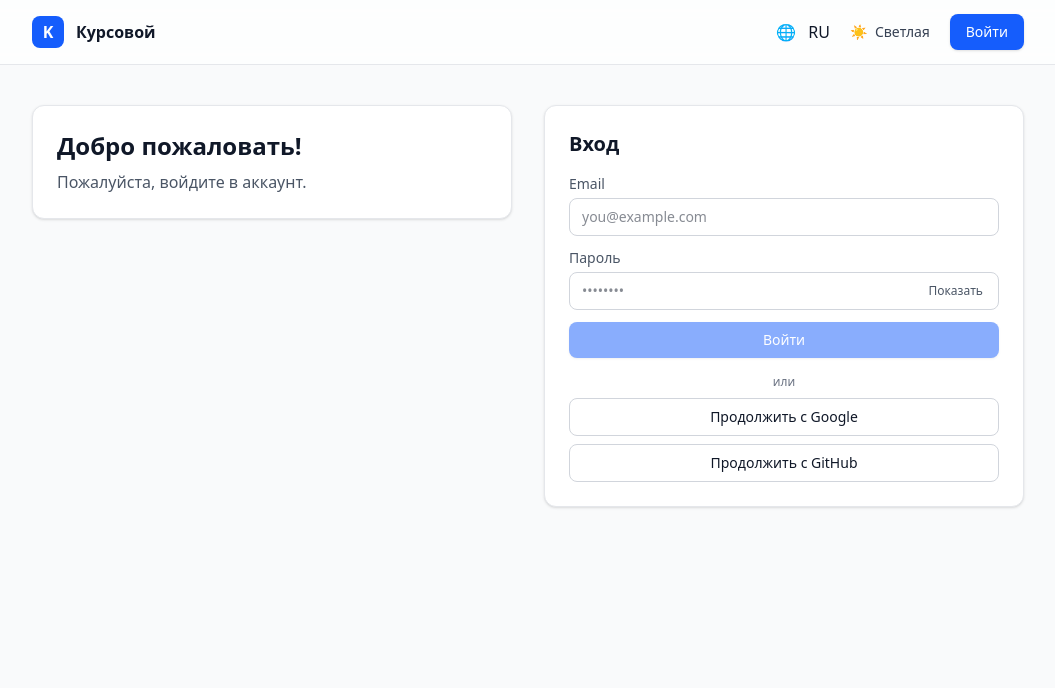
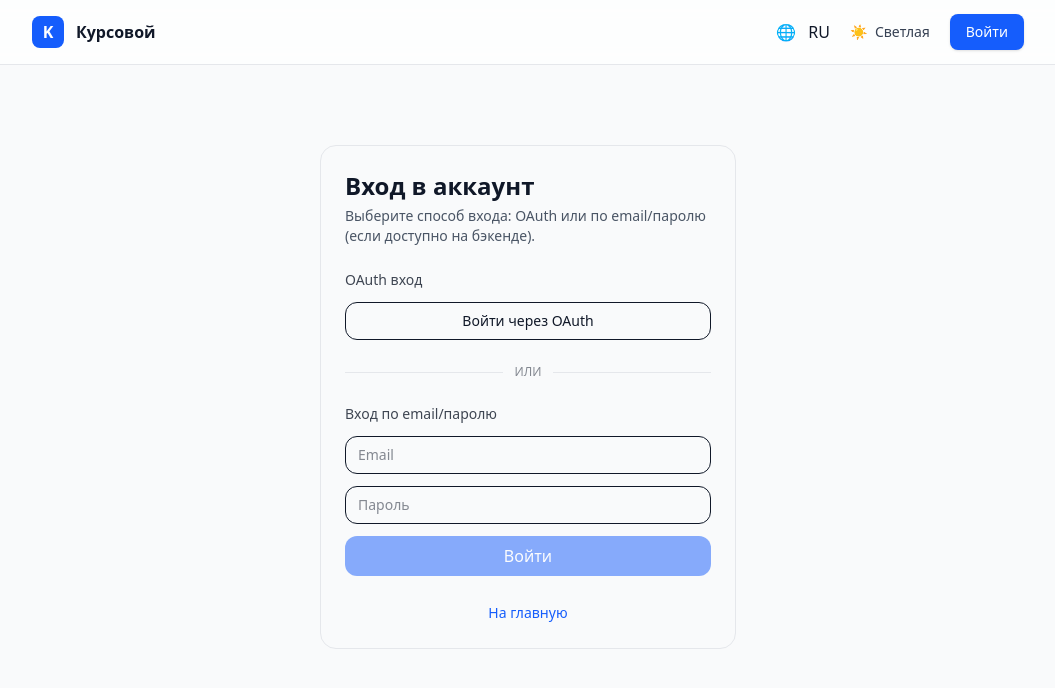
Before and after one commit to a788136/kursovaia-frontend-new, a React (Vite) app: page /login in a window 1280 px wide. Before the commit this address led to /. Shown: the top 688 px of the page, without its empty margins (112-1167 px from the left). Built offline with nearby package versions, Linux system fonts and the light colour scheme; no server answers.

Commit message:
login page

```diff
--- a/src/App.jsx
+++ b/src/App.jsx
@@ -11,9 +11,10 @@ import InventoryDetails from './pages/InventoryDetails';
 import InventoryEdit from './pages/InventoryEdit';
 import RequireAdmin from './components/routing/RequireAdmin';
 import AdminPanel from './pages/AdminPanel';
+import LoginPage from './pages/LoginPage';
 
 function ProtectedRoute({ isAuthed, children }) {
-  if (!isAuthed) return <Navigate to="/" replace />;
+  if (!isAuthed) return <Navigate to="/login" replace />;
   return children;
 }
 
@@ -24,7 +25,7 @@ export default function App() {
   const [loading, setLoading] = useState(true);
   const navigate = useNavigate();
 
-  // Считываем токен из hash после OAuth: #/oauth?token=...
+  // Забираем токен из hash после OAuth: #/oauth?token=...
   useEffect(() => {
     const hash = window.location.hash || '';
     if (hash.startsWith('#/oauth')) {
@@ -32,7 +33,7 @@ export default function App() {
       const token = q.get('token');
       if (token) {
         setToken(token);
-        // маленький фикс: используем window.history
+        // аккуратный replace state (без history.push)
         window.history.replaceState(null, '', '/');
         navigate('/', { replace: true });
       }
@@ -42,8 +43,7 @@ export default function App() {
   // Тема
   useEffect(() => {
     const root = document.documentElement;
-    if (theme === 'dark') root.classList.add('dark');
-    else root.classList.remove('dark');
+    if (theme === 'dark') root.classList.add('dark'); else root.classList.remove('dark');
     localStorage.setItem('theme', theme);
   }, [theme]);
 
@@ -117,13 +117,28 @@ export default function App() {
             }
           />
 
-          {/* Список */}
+          {/* новая страница логина */}
+          <Route
+            path="/login"
+            element={
+              <LoginPage
+                user={user}
+                lang={lang}
+                onLoggedIn={(u) => {
+                  setUser(u);
+                  navigate('/', { replace: true });
+                }}
+              />
+            }
+          />
+
+          {/* список */}
           <Route path="/inventories" element={<AllInventories />} />
 
-          {/* Страница инвентаризации */}
+          {/* страница инвентаризации */}
           <Route path="/inventories/:id" element={<InventoryDetails user={user} lang={lang} />} />
 
-          {/* Отдельная страница редактирования */}
+          {/* отдельная страница редактирования */}
           <Route
             path="/inventories/:id/edit"
             element={
@@ -142,7 +157,7 @@ export default function App() {
             }
           />
 
-          {/* Страница администратора */}
+          {/* страница администратора */}
           <Route
             path="/admin"
             element={
@@ -152,7 +167,7 @@ export default function App() {
             }
           />
 
-          {/* Фолбэк */}
+          {/* фолбэк */}
           <Route path="*" element={<Navigate to="/" replace />} />
         </Routes>
       </main>
--- a/src/components/Navbar.jsx
+++ b/src/components/Navbar.jsx
@@ -35,7 +35,7 @@ export default function Navbar({ user, setUser, theme, setTheme, lang = 'ru', se
             <UserMenu user={user} onLogout={handleLogout} lang={lang} />
           ) : (
             <a
-              href="#login"
+              href="/login"
               onClick={(e) => {
                 e.preventDefault();
                 window.scrollTo({ top: document.body.scrollHeight, behavior: 'smooth' });
--- /dev/null
+++ b/src/pages/LoginPage.jsx
@@ -0,0 +1,176 @@
+// src/pages/LoginPage.jsx
+import React, { useMemo, useState } from 'react';
+import { useNavigate, Navigate } from 'react-router-dom';
+import { authService } from '../services/authService';
+import { getToken } from '../api/token';
+
+const DICT = {
+  ru: {
+    title: 'Вход в аккаунт',
+    subtitle: 'Выберите способ входа: OAuth или по email/паролю (если доступно на бэкенде).',
+    oauthTitle: 'OAuth вход',
+    emailTitle: 'Вход по email/паролю',
+    email: 'Email',
+    password: 'Пароль',
+    signIn: 'Войти',
+    or: 'или',
+    alreadyAuthed: 'Вы уже авторизованы.',
+    backHome: 'На главную',
+    providerGoogle: 'Войти через Google',
+    providerGithub: 'Войти через GitHub',
+    providerGeneric: 'Войти через OAuth',
+    errorLogin: 'Не удалось войти',
+  },
+  en: {
+    title: 'Sign in',
+    subtitle: 'Choose a sign-in method: OAuth or email/password (if backend supports it).',
+    oauthTitle: 'OAuth login',
+    emailTitle: 'Email/Password login',
+    email: 'Email',
+    password: 'Password',
+    signIn: 'Sign in',
+    or: 'or',
+    alreadyAuthed: 'You are already signed in.',
+    backHome: 'Back to Home',
+    providerGoogle: 'Sign in with Google',
+    providerGithub: 'Sign in with GitHub',
+    providerGeneric: 'Sign in with OAuth',
+    errorLogin: 'Failed to sign in',
+  },
+};
+
+export default function LoginPage({ user, lang: langProp, onLoggedIn }) {
+  const navigate = useNavigate();
+  const lang = (langProp || localStorage.getItem('lang') || 'ru').toLowerCase().startsWith('en') ? 'en' : 'ru';
+  const L = DICT[lang];
+
+  // Если уже авторизованы — уводим со страницы логина
+  const alreadyAuthed = !!user || !!getToken();
+  if (alreadyAuthed) {
+    return <Navigate to="/" replace />;
+  }
+
+  // Разрешаем конфигурировать список провайдеров через ENV,
+  // напр. VITE_OAUTH_PROVIDERS="google,github"
+  const providers = useMemo(() => {
+    const envVal = (import.meta.env.VITE_OAUTH_PROVIDERS || '').trim();
+    if (!envVal) return ['google', 'github']; // дефолт
+    return envVal.split(',').map((s) => s.trim()).filter(Boolean);
+  }, []);
+
+  const [email, setEmail] = useState('');
+  const [password, setPassword] = useState('');
+
+  const [pending, setPending] = useState(false);
+  const [error, setError] = useState('');
+
+  function handleOAuth(provider) {
+    const url = authService.buildOAuthUrl(provider);
+    window.location.href = url; // редирект на бэкенд
+  }
+
+  async function handlePasswordLogin(e) {
+    e?.preventDefault?.();
+    setError('');
+    if (!email.trim() || !password) return;
+    try {
+      setPending(true);
+      const me = await authService.loginPassword(email.trim(), password);
+      if (me?.authenticated && me.user) {
+        onLoggedIn?.(me.user);
+        navigate('/', { replace: true });
+      } else {
+        setError(L.errorLogin);
+      }
+    } catch (err) {
+      // Если /auth/login отсутствует на бэке — будет 404
+      const msg = err?.response?.data?.message || err?.message || L.errorLogin;
+      setError(msg);
+    } finally {
+      setPending(false);
+    }
+  }
+
+  return (
+    <div className="container mx-auto max-w-md px-4 py-10">
+      <div className="rounded-2xl border border-gray-200 p-6 dark:border-gray-800 dark:bg-gray-950/40">
+        <h1 className="text-2xl font-semibold">{L.title}</h1>
+        <p className="mt-1 text-sm text-gray-600 dark:text-gray-300">{L.subtitle}</p>
+
+        {/* OAuth */}
+        <div className="mt-6">
+          <div className="text-sm font-medium opacity-80">{L.oauthTitle}</div>
+          <div className="mt-3 grid gap-2">
+            {providers.map((p) => {
+              let label = L.providerGeneric;
+              if (p === 'google') label = L.providerGoogle;
+              if (p === 'github') label = L.providerGithub;
+              return (
+                <button
+                  key={p}
+                  onClick={() => handleOAuth(p)}
+                  className="w-full rounded-xl border px-4 py-2 text-sm hover:bg-gray-50 dark:border-gray-700 dark:hover:bg-gray-800 dark:text-gray-100"
+                >
+                  {label}
+                </button>
+              );
+            })}
+          </div>
+        </div>
+
+        {/* разделитель */}
+        <div className="my-6 flex items-center">
+          <div className="h-px flex-1 bg-gray-200 dark:bg-gray-800" />
+          <div className="mx-3 text-xs uppercase opacity-50">{L.or}</div>
+          <div className="h-px flex-1 bg-gray-200 dark:bg-gray-800" />
+        </div>
+
+        {/* Email/Password */}
+        <div>
+          <div className="text-sm font-medium opacity-80">{L.emailTitle}</div>
+          <form className="mt-3 grid gap-3" onSubmit={handlePasswordLogin}>
+            <input
+              type="email"
+              placeholder={L.email}
+              value={email}
+              onChange={(e) => setEmail(e.target.value)}
+              className="w-full rounded-xl border px-3 py-2 text-sm dark:border-gray-700 dark:bg-transparent"
+              autoComplete="username"
+            />
+            <input
+              type="password"
+              placeholder={L.password}
+              value={password}
+              onChange={(e) => setPassword(e.target.value)}
+              className="w-full rounded-xl border px-3 py-2 text-sm dark:border-gray-700 dark:bg-transparent"
+              autoComplete="current-password"
+            />
+
+            <button
+              type="submit"
+              disabled={pending || !email.trim() || !password}
+              className="rounded-xl bg-blue-600 px-4 py-2 text-white hover:bg-blue-700 disabled:opacity-50"
+            >
+              {L.signIn}
+            </button>
+          </form>
+        </div>
+
+        {error && (
+          <div className="mt-4 rounded-xl border border-red-200 bg-red-50 p-3 text-sm text-red-700 dark:border-red-900/40 dark:bg-red-950/30 dark:text-red-300">
+            {error}
+          </div>
+        )}
+
+        <div className="mt-6 text-center">
+          <button
+            onClick={() => navigate('/')}
+            className="text-sm text-blue-600 hover:underline dark:text-blue-400"
+          >
+            {L.backHome}
+          </button>
+        </div>
+      </div>
+    </div>
+  );
+}
--- /dev/null
+++ b/src/services/authService.js
@@ -0,0 +1,54 @@
+// src/services/authService.js
+import http from '../api/http';
+import { setToken, getToken, clearToken } from '../api/token';
+
+/**
+ * Небольшая обёртка над авторизацией.
+ * - loginPassword: классический email/password (если бэкенд это поддерживает)
+ * - me: получить текущего пользователя по JWT
+ * - logout: очистить токен
+ * - buildOAuthUrl: собрать URL провайдера (редирект вернётся на #/oauth?token=...)
+ */
+const API_BASE = (import.meta.env.VITE_API_URL || '').replace(/\/+$/, '');
+
+function buildRedirectHash() {
+  // Бэкенд после OAuth должен редиректить на <origin> + "/#/oauth?token=..."
+  return `${window.location.origin}/#/oauth`;
+}
+
+export const authService = {
+  async loginPassword(email, password) {
+    // Если на бэке нет этого эндпоинта — вернёт 404, мы поймаем и покажем сообщение
+    const { data } = await http.post('/auth/login', { email, password });
+    // Ожидаем { token, user } (либо только { token }), поэтому подстрахуемся:
+    const token = data?.token || data?.access_token || data?.jwt;
+    if (!token) throw new Error('Token not received');
+    setToken(token);
+    // Синхронизируем пользователя
+    const me = await this.me();
+    return me;
+  },
+
+  async me() {
+    const { data } = await http.get('/auth/me');
+    if (!data?.authenticated) return { authenticated: false, user: null };
+    return data;
+  },
+
+  logout() {
+    clearToken();
+  },
+
+  buildOAuthUrl(provider) {
+    // База — VITE_AUTH_URL или VITE_API_URL
+    const base = (import.meta.env.VITE_AUTH_URL || import.meta.env.VITE_API_URL || '').replace(/\/+$/, '');
+    const redirect = buildRedirectHash();
+
+    // На бэкендах обычно используются пути вида:
+    //   /auth/google?redirect=<...>   или   /auth/github?redirect=<...>
+    // Если у вас другой путь — поправьте ниже один раз.
+    const path = `/auth/${encodeURIComponent(provider)}?redirect=${encodeURIComponent(redirect)}`;
+
+    return `${base}${path}`;
+  },
+};
```
